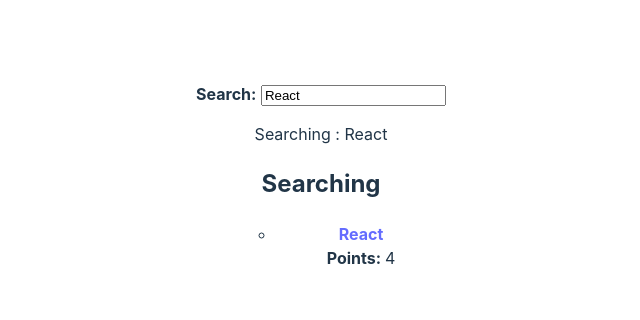
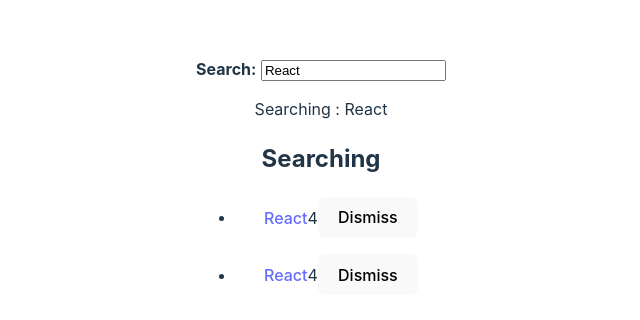
Before and after one commit to ghadaabassi/ReactProject, a React (Vite) app in the folder FirstReactProject/: page / in a window 1280 px wide. Shown: the part 216-536 px from the top of the page, without its empty margins (319-959 px from the left). Built offline with nearby package versions, Linux system fonts and the light colour scheme.

Commit message:
inlineHandker

```diff
--- a/FirstReactProject/src/App.jsx
+++ b/FirstReactProject/src/App.jsx
@@ -26,10 +26,48 @@
       num_coments:4,
       points:6,
       objectID:2,
+      },
+
+    /*  {
+
+        title:"Json",
+        url:"https://www.java.com/fr/",
+        num_coments:4,
+        points:6,
+        objectID:3,
+        },
+        {
+        title:"Flutter",
+          url:"https://www",
+          num_coments:4,
+          points:6,
+          objectID:4,
+          },
+          {
+            title:"SpringBoot",
+            url:"https://www",
+            num_coments:4,
+            points:9,
+            objectID:5,
+          },
+          {
+            title:"JSX",
+            url:"https:",
+            num_coments:4,
+            points:4,
+            objectID:6,
             }
-    ]
+*/ ]
 
 const [searchTerm,setsearchTerm]= useState(localStorage.getItem('search')||'React');
+const [stories, setStories] = useState(list);
+
+const handleRemoveStory = (item) => {
+  const newStories = stories.filter(
+  (story) => item.objectID !== story.objectID
+  );
+  setStories(newStories);
+  };
 
 useEffect(()=>
 {
@@ -46,12 +84,9 @@
 const searchedList=list.filter((l)=>
  l.title.toLowerCase().includes(searchTerm.toLowerCase())
 );
-
     /* <Search onSearch={handleSearch} searchTerm={searchTerm} />*/
 return(
     <>
-
-
         <InputWithLabel
         id="search"
         value={searchTerm}
@@ -59,41 +94,50 @@
         >
         <strong>Search:</strong>
         </InputWithLabel>
-
-
        <p>Searching : {searchTerm} </p>
         <h2>Searching</h2>
         <List list={searchedList}/>
+        <List list={searchedList} onRemoveItem={handleRemoveStory} />
     </>
   )
 }
 
-const List=(props)=>{
-
-    return(
+const List = ({ list, onRemoveItem }) => (
   <ul>
-      {
-         /*Mapping */
-        props.list.map((item) =>
-      (
-         <Item  key={item.objectID} item={item} />
-
+  {list.map((item) => (
+  <Item
+  key={item.objectID}
+  item={item}
+  onRemoveItem={onRemoveItem}
+  />
   ))}
   </ul>
-)}
+ );
 
-  const Item=(props)=>{
-    return(
-      <ul>
+ const Item = ({ item, onRemoveItem }) => {
+  const handleRemoveItem = () => {
+   onRemoveItem(item);
+  };
+  return (
    <li>
    <span>
-          <a href={props.item.url}><b>{props.item.title}</b></a>
-        </span><br/>
-        <span><b>Points: </b>{props.item.points}</span></li>
-     </ul>
-    )
-  }
-
+   <a href={item.url}>{item.title}</a>
+   </span>
+   <span>{item.author}</span>
+   <span>{item.num_comments}</span>
+   <span>{item.points}</span>
+   <span>
+   <button
+    type='button'
+    onClick={() => {
+    onRemoveItem(item);
+    }}
+    >
+   Dismiss
+   </button>
+   </span>
+  </li>);
+  };
 
 
 
@@ -133,11 +177,9 @@
  type={type}
  value={value}
  onChange={onInputChange}
-
  />
  </>
 );*/
-
 
 const InputWithLabel = ({
   id,
@@ -159,5 +201,4 @@
  );
 
 
-
 export default App
```
Lines whose indentation alone changed are shown as unchanged.
